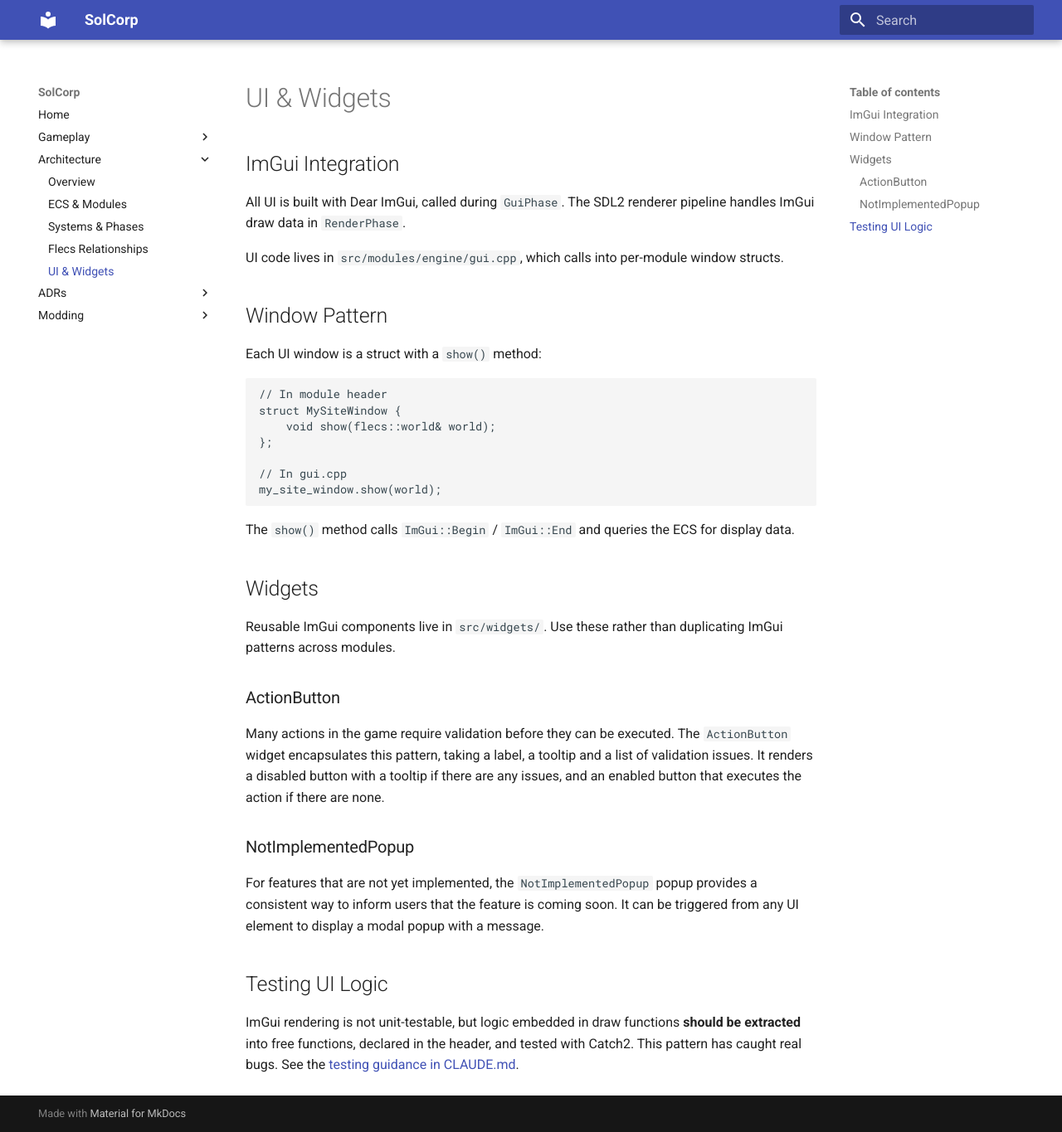
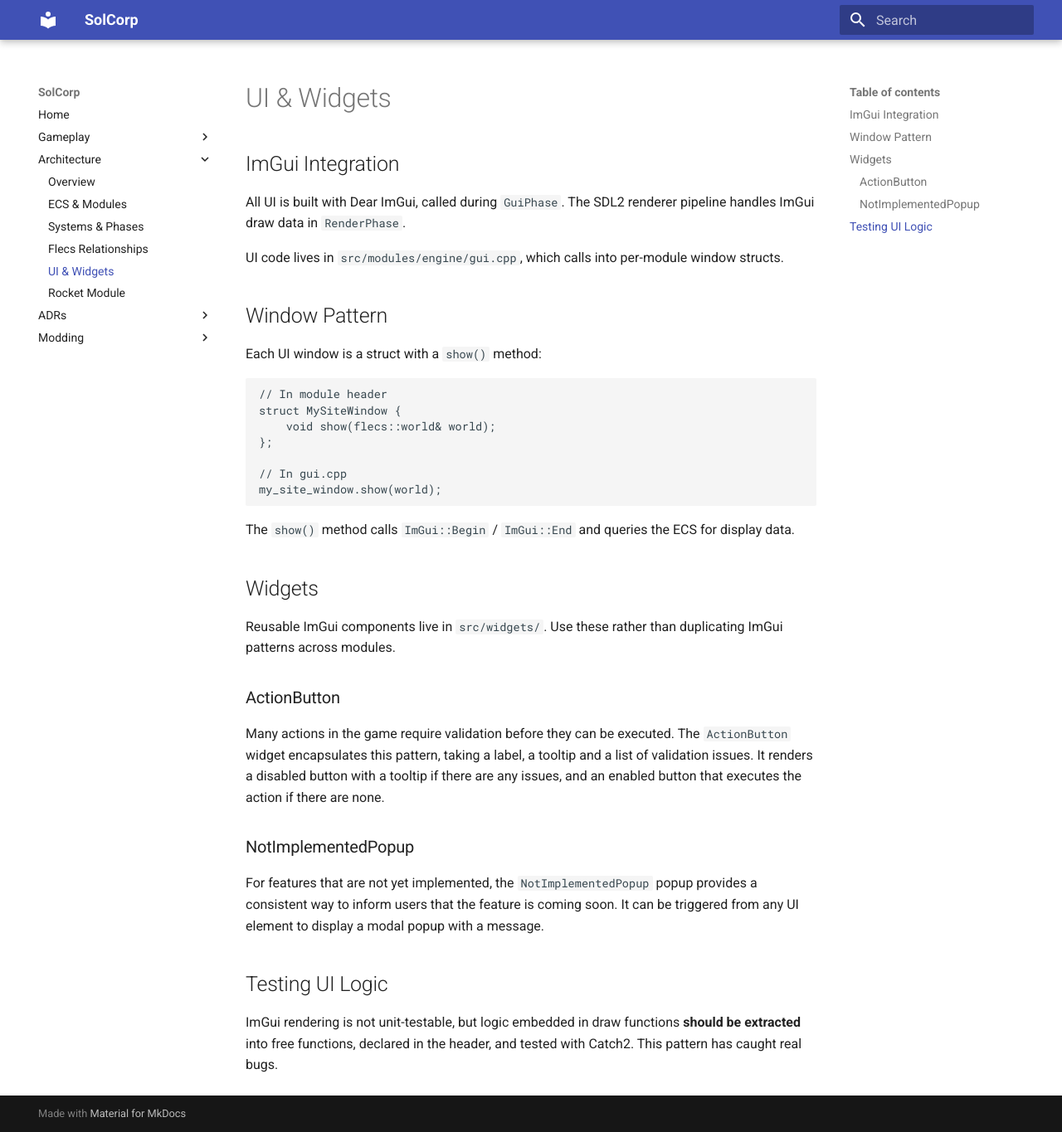
Before and after one commit to pkuehne/solcorp, an MkDocs documentation site: the page built from docs/architecture/ui-and-widgets.md, in a window 1280 px wide and 1365 px high. Shown: the whole window at 83% size. Built offline with MkDocs 1.6.1 and Material for MkDocs 9.7.7, drawn with Linux system fonts in a browser that asks for light colours.

Commit message:
Fix missing link

```diff
--- a/docs/architecture/ui-and-widgets.md
+++ b/docs/architecture/ui-and-widgets.md
@@ -35,4 +35,4 @@ For features that are not yet implemented, the `NotImplementedPopup` popup provi
 
 ## Testing UI Logic
 
-ImGui rendering is not unit-testable, but logic embedded in draw functions **should be extracted** into free functions, declared in the header, and tested with Catch2. This pattern has caught real bugs. See the [testing guidance in CLAUDE.md](../../CLAUDE.md).
+ImGui rendering is not unit-testable, but logic embedded in draw functions **should be extracted** into free functions, declared in the header, and tested with Catch2. This pattern has caught real bugs.
--- a/mkdocs.yml
+++ b/mkdocs.yml
@@ -16,6 +16,7 @@ nav:
     - Systems & Phases: architecture/systems-and-phases.md
     - Flecs Relationships: architecture/flecs-relationships.md
     - UI & Widgets: architecture/ui-and-widgets.md
+    - Rocket Module: architecture/rocket-module.md
   - ADRs:
     - Index: adr/README.md
     - "001 - ECS with Flecs": adr/001-ecs-with-flecs.md
```
